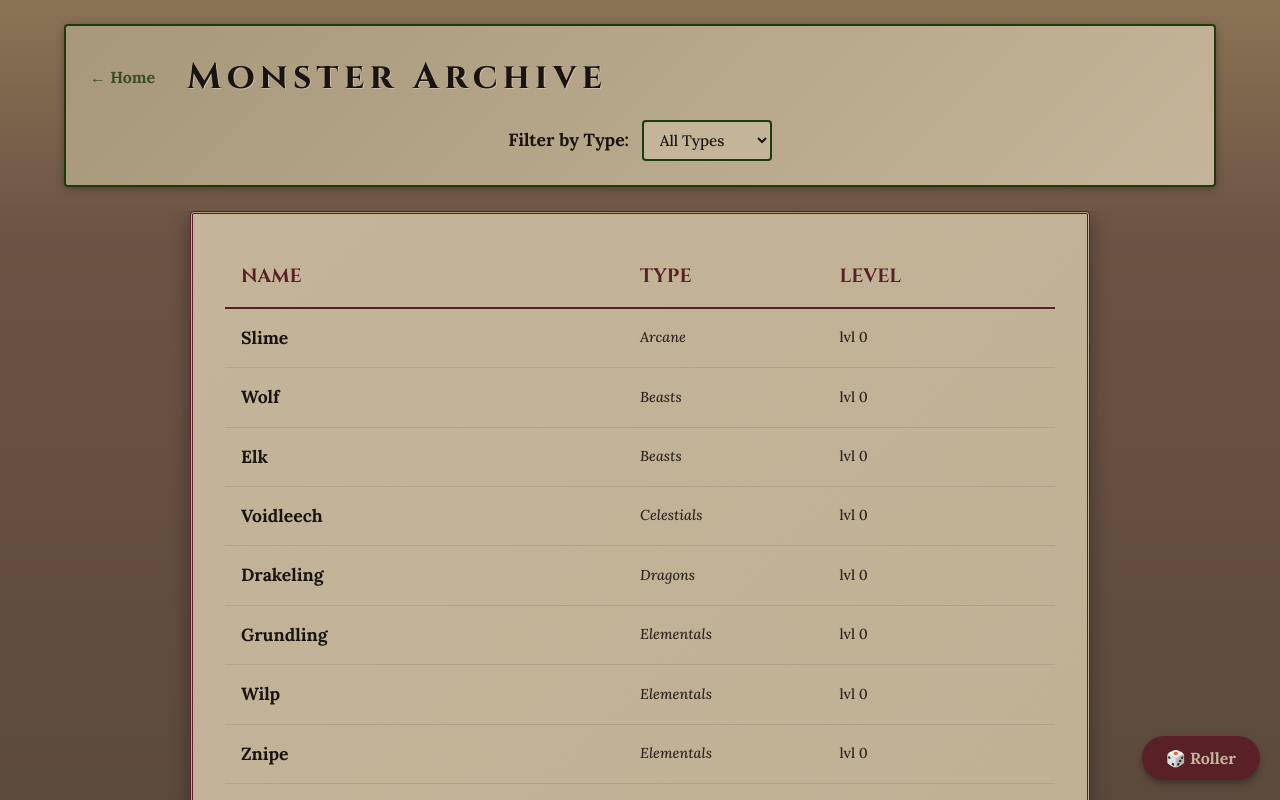
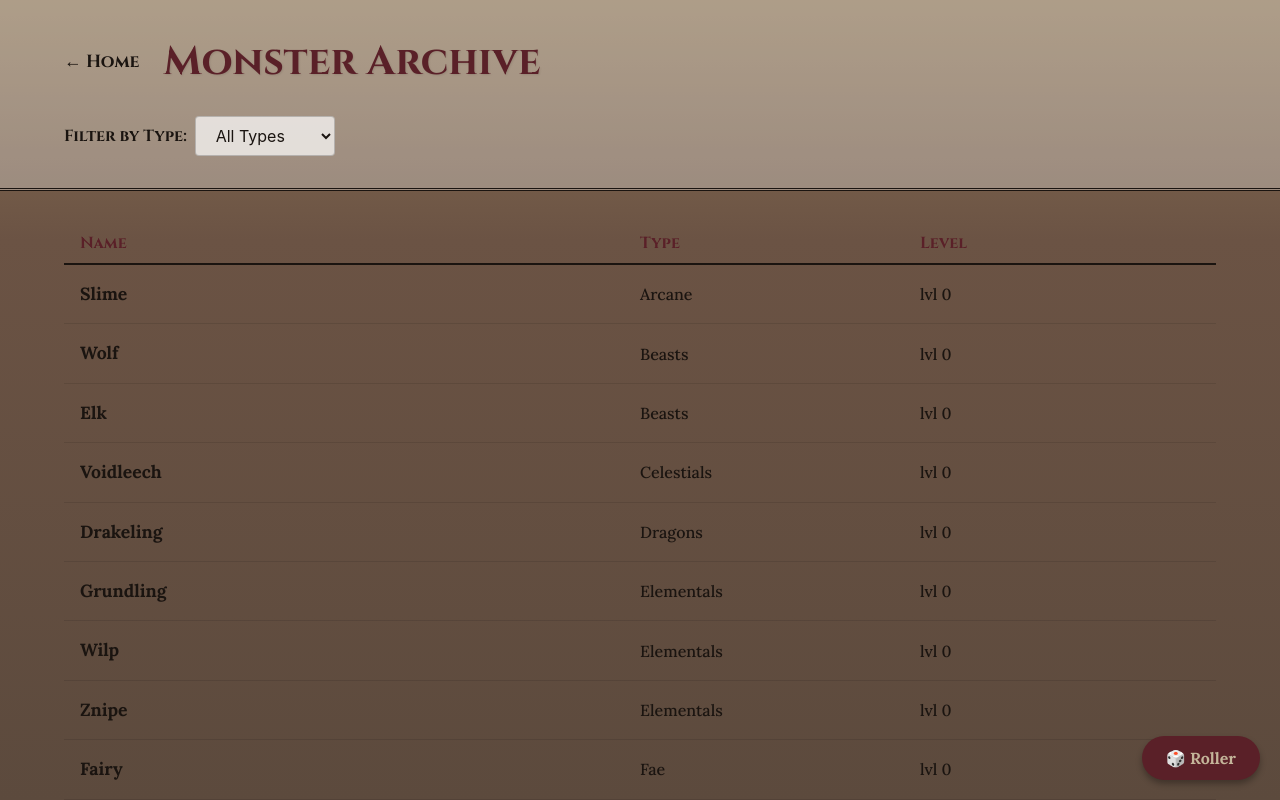
Before and after one commit to GradyTarlin/Pillar-Worlds, a React (Vite) app: page /#/monsters in a window 1280 px wide. Shown: the top 800 px of the page. Built offline with nearby package versions, Linux system fonts and the light colour scheme.

Commit message:
Monster list updates

```diff
--- a/package.json
+++ b/package.json
@@ -7,6 +7,8 @@
     "dev": "vite",
     "build": "tsc -b && vite build",
     "lint": "eslint .",
+    "predeploy": "npm run build",
+    "deploy": "gh-pages -d dist",
     "preview": "vite preview"
   },
   "dependencies": {
@@ -23,6 +25,7 @@
     "eslint": "^9.39.1",
     "eslint-plugin-react-hooks": "^7.0.1",
     "eslint-plugin-react-refresh": "^0.4.24",
+    "gh-pages": "^6.3.0",
     "globals": "^16.5.0",
     "typescript": "~5.9.3",
     "typescript-eslint": "^8.48.0",
--- a/src/pages/MonsterListPage.css
+++ /dev/null
@@ -1,350 +0,0 @@
-.monster-page {
-  display: flex;
-  flex-direction: column;
-  min-height: 100vh;
-  /* Instead of an opaque background, we let the index.css body background show through,
-     but we ensure the content has proper padding similar to .app */
-  padding: 1.5rem;
-  max-width: 1200px;
-  margin: 0 auto;
-  gap: 1.5rem;
-}
-
-.monster-page__header {
-  text-align: center;
-  padding: 1.5rem;
-  background: linear-gradient(135deg, var(--parchment-dark) 0%, var(--parchment) 100%);
-  border: 2px solid var(--forest);
-  border-radius: 4px;
-  box-shadow: 0 2px 8px rgba(0, 0, 0, 0.3);
-}
-
-.monster-page__header-top {
-  display: flex;
-  align-items: center;
-  gap: 2rem;
-  margin-bottom: 1rem;
-}
-
-.monster-page__header-top h1 {
-  margin: 0;
-  font-size: 2.25rem;
-  font-weight: 700;
-  letter-spacing: 0.15em;
-  color: var(--ink);
-  text-shadow: 1px 1px 0 rgba(255, 255, 255, 0.3);
-}
-
-.monster-page__home-link {
-  color: var(--forest);
-  text-decoration: none;
-  font-weight: bold;
-  opacity: 0.8;
-  transition: opacity 0.2s;
-}
-
-.monster-page__home-link:hover {
-  color: var(--forest-light);
-  opacity: 1;
-  text-decoration: underline;
-}
-
-.monster-page__filters label {
-  color: var(--ink);
-  font-weight: 700;
-  font-size: 1.1rem;
-}
-
-.monster-page__filters select {
-  padding: 0.5rem 0.75rem;
-  font-size: 0.95rem;
-  font-family: 'Lora', serif;
-  background: var(--parchment);
-  color: var(--ink);
-  border: 2px solid var(--forest);
-  border-radius: 4px;
-  margin-left: 0.5rem;
-  cursor: pointer;
-}
-
-.monster-page__main {
-  display: flex;
-  justify-content: center;
-  flex: 1;
-  overflow: hidden;
-  /* prevents document scroll */
-}
-
-/* Master List */
-.monster-list-container {
-  overflow-y: auto;
-  width: 100%;
-  max-width: 900px;
-  padding: 2rem;
-  background: linear-gradient(135deg, var(--parchment) 0%, var(--parchment-dark) 100%);
-  border: 3px double var(--burgundy);
-  border-radius: 4px;
-  box-shadow: 0 4px 20px rgba(0, 0, 0, 0.35);
-  color: var(--ink);
-}
-
-.monster-list {
-  list-style: none;
-  padding: 0;
-  margin: 0;
-}
-
-.monster-list-header {
-  display: grid;
-  grid-template-columns: 2fr 1fr 1fr;
-  padding: 1rem;
-  font-weight: 700;
-  font-family: 'Cinzel', serif;
-  font-size: 1.2rem;
-  border-bottom: 2px solid var(--burgundy);
-  color: var(--burgundy);
-  text-transform: uppercase;
-}
-
-.monster-list-item {
-  display: grid;
-  grid-template-columns: 2fr 1fr 1fr;
-  align-items: center;
-  padding: 1rem;
-  border-bottom: 1px solid rgba(26, 20, 16, 0.1);
-  cursor: pointer;
-  transition: background-color 0.2s;
-  color: var(--ink);
-}
-
-.monster-list-item:hover {
-  background-color: rgba(255, 255, 255, 0.2);
-}
-
-.monster-list-item.selected {
-  background-color: rgba(154, 123, 10, 0.15);
-  /* light gold */
-  border-left: 4px solid var(--gold);
-}
-
-.monster-list-item__name {
-  font-size: 1.1rem;
-  font-weight: 700;
-}
-
-.monster-list-item__level {
-  font-size: 0.9rem;
-  color: var(--ink-muted);
-}
-
-.monster-list-item__type {
-  font-size: 0.9rem;
-  color: var(--ink-muted);
-  font-style: italic;
-}
-
-.monster-list-empty {
-  padding: 2rem;
-  text-align: center;
-  color: var(--ink-muted);
-  font-style: italic;
-}
-
-/* Detail Panel Modal */
-.monster-detail-container {
-  position: fixed;
-  inset: 0;
-  z-index: 100;
-  display: flex;
-  align-items: center;
-  justify-content: center;
-}
-
-.monster-detail-overlay {
-  position: absolute;
-  inset: 0;
-  background-color: rgba(0, 0, 0, 0.8);
-  backdrop-filter: blur(4px);
-}
-
-.monster-detail-empty {
-  display: none;
-}
-
-.monster-detail {
-  position: relative;
-  z-index: 101;
-  background: linear-gradient(135deg, var(--parchment) 0%, var(--parchment-dark) 100%);
-  color: var(--ink);
-  border: 3px double var(--burgundy);
-  border-radius: 4px;
-  width: 90%;
-  max-width: 800px;
-  max-height: 90vh;
-  margin: 0;
-  overflow-y: auto;
-  padding: 3rem;
-  box-shadow: 0 10px 30px rgba(0, 0, 0, 0.8);
-}
-
-.monster-detail__close {
-  position: absolute;
-  top: 1.5rem;
-  right: 1.5rem;
-  background: transparent;
-  border: none;
-  color: var(--burgundy);
-  font-size: 1.5rem;
-  cursor: pointer;
-  transition: color 0.2s;
-  font-weight: bold;
-}
-
-.monster-detail__close:hover {
-  color: var(--burgundy-light);
-}
-
-.monster-detail__header {
-  border-bottom: 2px solid var(--burgundy);
-  padding-bottom: 1rem;
-  margin-bottom: 2rem;
-  text-align: center;
-}
-
-.monster-detail__header h2 {
-  font-family: 'Cinzel', serif;
-  font-weight: 700;
-  font-size: 2.5rem;
-  margin: 0 0 0.5rem 0;
-  color: var(--ink);
-  letter-spacing: 0.1em;
-}
-
-.monster-detail__tags {
-  display: flex;
-  gap: 1rem;
-  justify-content: center;
-}
-
-.monster-detail__tag {
-  background: rgba(255, 255, 255, 0.3);
-  color: var(--ink);
-  padding: 0.3rem 0.8rem;
-  border-radius: 4px;
-  font-size: 0.9rem;
-  font-weight: 600;
-  text-transform: uppercase;
-  letter-spacing: 1px;
-}
-
-.monster-detail__lore {
-  font-size: 1.1rem;
-  font-style: italic;
-  color: var(--ink-muted);
-  line-height: 1.6;
-  margin-bottom: 2rem;
-  padding-left: 1rem;
-  border-left: 3px solid var(--burgundy);
-}
-
-.monster-detail__section {
-  margin-bottom: 2rem;
-  background: rgba(255, 255, 255, 0.4);
-  padding: 1.5rem;
-  border-radius: 4px;
-  border: 2px solid #8b6b6b;
-  box-shadow: 0 1px 4px rgba(0, 0, 0, 0.15);
-}
-
-.monster-detail__section h3 {
-  margin: 0 0 1rem 0;
-  color: var(--ink);
-  font-family: 'Cinzel', serif;
-  font-weight: 700;
-  font-size: 1.2rem;
-  border-bottom: 2px solid var(--burgundy);
-  padding-bottom: 0.5rem;
-  text-transform: uppercase;
-  letter-spacing: 0.08em;
-}
-
-.stats-list {
-  list-style: none;
-  padding: 0;
-  display: flex;
-  gap: 2rem;
-  font-size: 1.2rem;
-}
-
-.skills-grid {
-  display: flex;
-  flex-wrap: wrap;
-  gap: 1.5rem;
-}
-
-.skill-box {
-  display: flex;
-  align-items: center;
-  gap: 0.5rem;
-}
-
-.skill-name {
-  font-weight: 600;
-  color: var(--ink);
-}
-
-.skill-val {
-  font-weight: 700;
-  color: var(--ink);
-  font-size: 1.1rem;
-}
-
-.traits-list,
-.equipment-list {
-  list-style: none;
-  padding: 0;
-  margin: 0;
-}
-
-.traits-list li,
-.equipment-item {
-  margin-bottom: 0.5rem;
-  line-height: 1.5;
-}
-
-.abilities-list {
-  list-style: none;
-  padding: 0;
-  margin: 0;
-}
-
-.ability-item {
-  margin-bottom: 1.5rem;
-  padding-bottom: 1.5rem;
-  border-bottom: 1px solid rgba(26, 20, 16, 0.15);
-}
-
-.ability-item:last-child {
-  border-bottom: none;
-  margin-bottom: 0;
-  padding-bottom: 0;
-}
-
-.ability-item strong {
-  font-size: 1.2rem;
-  display: block;
-  margin-bottom: 0.25rem;
-  color: var(--ink);
-}
-
-.ability-check {
-  font-weight: bold;
-  color: var(--burgundy);
-  margin-bottom: 0.5rem;
-  font-size: 0.95rem;
-}
-
-.ability-text {
-  line-height: 1.5;
-  color: var(--ink);
-}
--- a/src/pages/MonsterListPage.tsx
+++ b/src/pages/MonsterListPage.tsx
@@ -1,7 +1,7 @@
 import { useState, useMemo } from 'react';
 import { Link } from 'react-router-dom';
 import { monsters, monsterTypes, getMonsterAbilityById, getTraitById, type Monster } from '../data/monsters';
-import './MonsterListPage.css';
+import './compendium/Compendium.css';
 
 export function MonsterListPage() {
     const [selectedType, setSelectedType] = useState<string>('All');
@@ -21,13 +21,14 @@ export function MonsterListPage() {
         , [selectedMonsterId]);
 
     return (
-        <div className="monster-page">
-            <header className="monster-page__header">
-                <div className="monster-page__header-top">
-                    <Link to="/" className="monster-page__home-link">← Home</Link>
+        <div className="compendium-page">
+            <header className="compendium-page__header">
+                <div className="compendium-page__header-top">
+                    <Link to="/" className="compendium-page__home-link">← Home</Link>
                     <h1>Monster Archive</h1>
                 </div>
-                <div className="monster-page__filters">
+                <div className="compendium-page__filters">
+                    <div className="filter-group">
                         <label htmlFor="type-filter">Filter by Type: </label>
                         <select
                             id="type-filter"
@@ -43,38 +44,39 @@ export function MonsterListPage() {
                             ))}
                         </select>
                     </div>
+                </div>
             </header>
 
-            <main className="monster-page__main">
-                <div className="monster-list-container">
-                    <div className="monster-list-header">
-                        <span>Name</span>
-                        <span>Type</span>
-                        <span>Level</span>
+            <main className="compendium-page__main">
+                <div className="compendium-list-container">
+                    <div className="compendium-list-header">
+                        <span style={{ flex: 2 }}>Name</span>
+                        <span style={{ flex: 1 }}>Type</span>
+                        <span style={{ flex: 1 }}>Level</span>
                     </div>
-                    <ul className="monster-list">
+                    <ul className="compendium-list">
                         {filteredAndSortedMonsters.map((monster) => (
                             <li
                                 key={monster.id}
-                                className={`monster-list-item ${selectedMonsterId === monster.id ? 'selected' : ''}`}
+                                className={`compendium-list-item ${selectedMonsterId === monster.id ? 'selected' : ''}`}
                                 onClick={() => setSelectedMonsterId(monster.id)}
                             >
-                                <div className="monster-list-item__name">
+                                <div className="compendium-list-item__name" style={{ flex: 2 }}>
                                     <strong>{monster.name}</strong>
                                 </div>
-                                <div className="monster-list-item__type">{monster.monsterType}</div>
-                                <div className="monster-list-item__level">lvl {monster.level}</div>
+                                <div className="compendium-list-item__type" style={{ flex: 1 }}>{monster.monsterType}</div>
+                                <div className="compendium-list-item__cat" style={{ flex: 1 }}>lvl {monster.level}</div>
                             </li>
                         ))}
                         {filteredAndSortedMonsters.length === 0 && (
-                            <li className="monster-list-empty">No monsters found for this type.</li>
+                            <li className="compendium-list-empty">No monsters found for this type.</li>
                         )}
                     </ul>
                 </div>
 
                 {selectedMonster && (
-                    <div className="monster-detail-container">
-                        <div className="monster-detail-overlay" onClick={() => setSelectedMonsterId(null)}></div>
+                    <div className="compendium-detail-container">
+                        <div className="compendium-detail-overlay" onClick={() => setSelectedMonsterId(null)}></div>
                         <MonsterDetailPanel monster={selectedMonster} onClose={() => setSelectedMonsterId(null)} />
                     </div>
                 )}
@@ -87,57 +89,57 @@ function MonsterDetailPanel({ monster, onClose }: { monster: Monster, onClose: (
     // Try to lookup ability details if they are just standard strings in the `abilities` array.
     // We'll pass the exact strings to getMonsterAbilityById to try and get rich rules text.
     return (
-        <div className="monster-detail">
-            <button className="monster-detail__close" onClick={onClose}>✕</button>
-            <header className="monster-detail__header">
+        <div className="compendium-detail">
+            <button className="compendium-detail__close" onClick={onClose}>✕</button>
+            <header className="compendium-detail__header">
                 <h2>{monster.name}</h2>
-                <div className="monster-detail__tags">
-                    <span className="monster-detail__tag">Level {monster.level}</span>
-                    <span className="monster-detail__tag">{monster.monsterType}</span>
+                <div className="compendium-detail__tags">
+                    <span className="compendium-detail__tag highlight">Level {monster.level}</span>
+                    <span className="compendium-detail__tag">{monster.monsterType}</span>
                 </div>
             </header>
 
-            <div className="monster-detail__content">
+            <div className="compendium-detail__content">
                 {monster.loreText && (
-                    <p className="monster-detail__lore">{monster.loreText}</p>
+                    <p className="compendium-detail__lore">{monster.loreText}</p>
                 )}
 
-                <section className="monster-detail__section">
+                <section className="compendium-detail__section">
                     <h3>Stats</h3>
-                    <ul className="stats-list">
+                    <ul className="monster-stats-list">
                         <li><strong>HP:</strong> {monster.hpMax}</li>
                         {monster.armourMax > 0 && <li><strong>Armour:</strong> {monster.armourMax}</li>}
                         {monster.wardMax > 0 && <li><strong>Ward:</strong> {monster.wardMax}</li>}
                     </ul>
                     {['Golem', 'Automaton', 'Titan', 'Land Spirit'].includes(monster.name) && (
-                        <div className="monster-detail__note" style={{ marginTop: '0.5rem', fontStyle: 'italic', fontSize: '0.9rem' }}>
+                        <div className="compendium-detail__note">
                             The {monster.name.toLowerCase()} has extra HP equal to its STR bonus.
                         </div>
                     )}
                 </section>
 
                 {monster.skills && Object.keys(monster.skills).length > 0 && (
-                    <section className="monster-detail__section">
+                    <section className="compendium-detail__section">
                         <h3>Skills</h3>
-                        <div className="skills-grid">
+                        <div className="monster-skills-grid">
                             {Object.entries(monster.skills).map(([skill, val]) => (
-                                <div key={skill} className="skill-box">
-                                    <span className="skill-name">{skill}</span>
-                                    <span className="skill-val">+{val}</span>
+                                <div key={skill} className="monster-skill-box">
+                                    <span className="monster-skill-name">{skill}</span>
+                                    <span className="monster-skill-val">+{val}</span>
                                 </div>
                             ))}
                         </div>
                         {['Cyclops', 'Ogre'].includes(monster.name) && (
-                            <div className="monster-detail__note" style={{ marginTop: '0.5rem', fontStyle: 'italic', fontSize: '0.9rem' }}>
+                            <div className="compendium-detail__note">
                                 The {monster.name.toLowerCase()} has disadvantage on all {monster.name === 'Cyclops' ? 'INS' : 'WIS'} checks.
                             </div>
                         )}
                     </section>
                 )}            {
                     monster.traits && monster.traits.length > 0 && (
-                        <section className="monster-detail__section">
+                        <section className="compendium-detail__section">
                             <h3>Traits</h3>
-                            <ul className="traits-list">
+                            <ul className="monster-traits-list">
                                 {monster.traits.map((traitId, i) => {
                                     const traitDef = getTraitById(traitId);
                                     const formattedName = traitId.split('_').map(w => w.charAt(0).toUpperCase() + w.slice(1)).join(' ');
@@ -155,17 +157,17 @@ function MonsterDetailPanel({ monster, onClose }: { monster: Monster, onClose: (
 
                 {
                     monster.abilities && monster.abilities.length > 0 && (
-                        <section className="monster-detail__section">
+                        <section className="compendium-detail__section">
                             <h3>Abilities</h3>
-                            <ul className="abilities-list">
+                            <ul className="monster-abilities-list">
                                 {monster.abilities.map((abilityRef, i) => {
                                     const ability = getMonsterAbilityById(abilityRef);
                                     if (ability) {
                                         return (
-                                            <li key={i} className="ability-item">
+                                            <li key={i} className="monster-ability-item">
                                                 <strong>{ability.name}</strong>
                                                 {ability.check && (
-                                                    <div className="ability-check">
+                                                    <div className="monster-ability-check">
                                                         {ability.check.attackerSkill}
                                                         {ability.check.defenderSkill ? ` vs. ${ability.check.defenderSkill}` : ''}
                                                         {ability.check.range || ability.check.area ? ` (` : ''}
@@ -175,11 +177,11 @@ function MonsterDetailPanel({ monster, onClose }: { monster: Monster, onClose: (
                                                         {ability.check.range || ability.check.area ? `)` : ''}
                                                     </div>
                                                 )}
-                                                <div className="ability-text">{ability.rulesText}</div>
+                                                <div className="monster-ability-text">{ability.rulesText}</div>
                                             </li>
                                         );
                                     }
-                                    return <li key={i} className="ability-item"><strong>{abilityRef}</strong></li>;
+                                    return <li key={i} className="monster-ability-item"><strong>{abilityRef}</strong></li>;
                                 })}
                             </ul>
                         </section>
@@ -188,11 +190,11 @@ function MonsterDetailPanel({ monster, onClose }: { monster: Monster, onClose: (
 
                 {
                     monster.equipment && monster.equipment.length > 0 && (
-                        <section className="monster-detail__section">
+                        <section className="compendium-detail__section">
                             <h3>Equipment</h3>
-                            <ul className="equipment-list">
+                            <ul className="monster-equipment-list">
                                 {monster.equipment.map((eq, i) => (
-                                    <li key={i} className="equipment-item">
+                                    <li key={i} className="monster-equipment-item">
                                         <strong>{eq.name}:</strong> {eq.rulesText}
                                     </li>
                                 ))}
```
Also changed, not shown: src/pages/compendium/Compendium.css (+98 -0 lines), 1 other file (tests, documents, lock files or other folders). Lines whose indentation alone changed are shown as unchanged.
